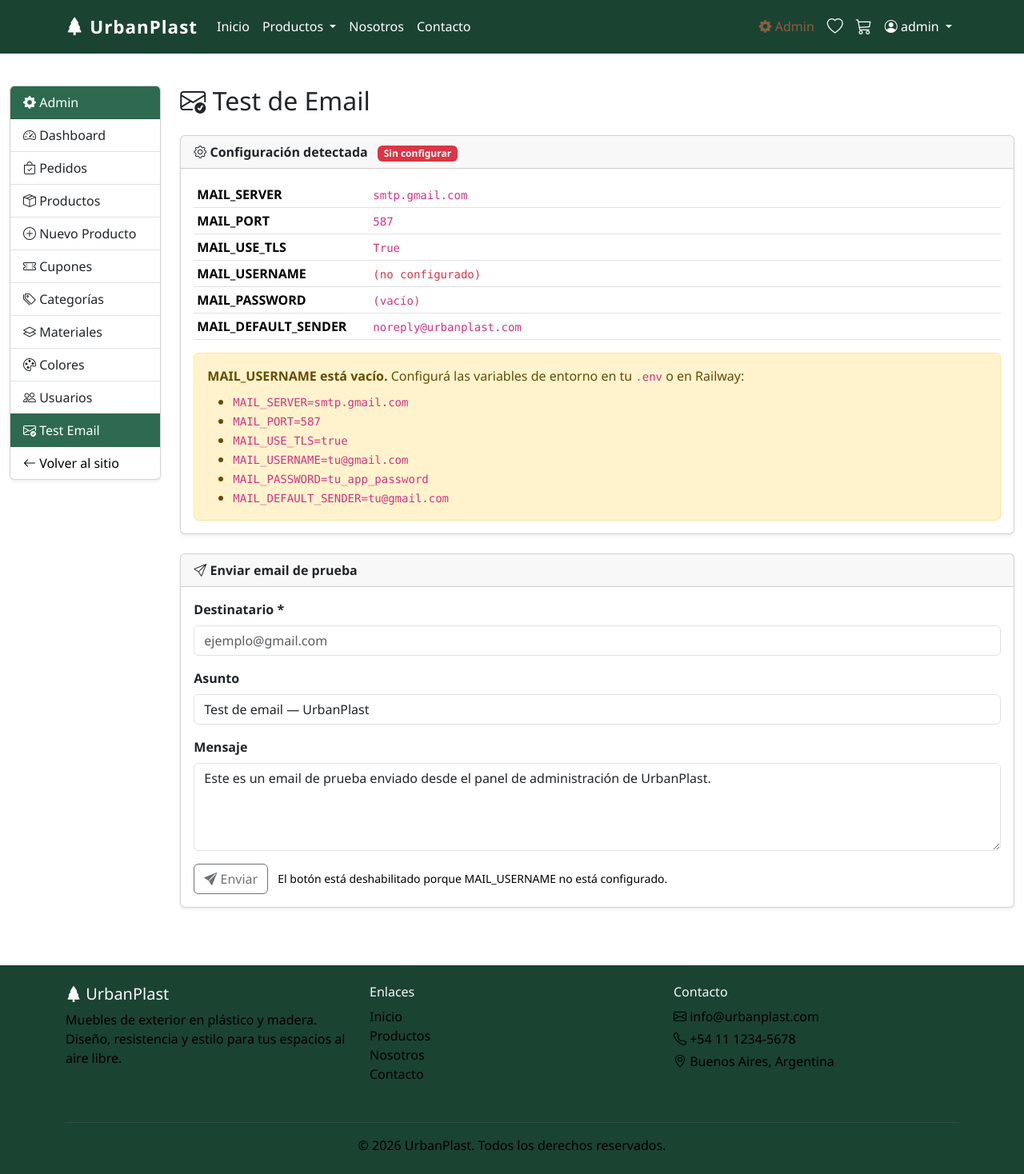
After one commit to Franxo54321/UrbanPlast, a Flask app: page /admin/test-email in a window 1280 px wide. The commit adds this page. Shown: the whole page at 80% size. Run offline with Flask 3, Linux system fonts and the light colour scheme; a user stored in the database is signed in; some libraries are stand-ins or nearby versions.

Commit message:
feat: add email test page in admin panel
Shows current Flask-Mail config and lets admin send a test email to any recipient, displaying the full SMTP error if it fails.

Co-Authored-By: Claude Sonnet 4.6 (1M context) <noreply@anthropic.com>

```diff
--- a/app/admin/routes.py
+++ b/app/admin/routes.py
@@ -577,3 +577,51 @@ def order_update_status(order_id):
     else:
         flash('Estado inválido.', 'danger')
     return redirect(url_for('admin.order_detail', order_id=order.id))
+
+
+# ──────────────────── Test Email ────────────────────
+
+@admin_bp.route('/test-email', methods=['GET', 'POST'])
+@admin_required
+def test_email():
+    from app import mail
+    from flask_mail import Message
+
+    config_info = {
+        'MAIL_SERVER': current_app.config.get('MAIL_SERVER', ''),
+        'MAIL_PORT': current_app.config.get('MAIL_PORT', ''),
+        'MAIL_USE_TLS': current_app.config.get('MAIL_USE_TLS', ''),
+        'MAIL_USERNAME': current_app.config.get('MAIL_USERNAME', '') or '(no configurado)',
+        'MAIL_DEFAULT_SENDER': current_app.config.get('MAIL_DEFAULT_SENDER', ''),
+        'mail_configured': bool(current_app.config.get('MAIL_USERNAME')),
+    }
+
+    result = None
+    if request.method == 'POST':
+        recipient = request.form.get('recipient', '').strip()
+        subject = request.form.get('subject', 'Test de email — UrbanPlast').strip()
+        body = request.form.get('body', 'Este es un email de prueba enviado desde el panel de administración.').strip()
+
+        if not recipient:
+            flash('Ingresá un destinatario.', 'danger')
+        elif not config_info['mail_configured']:
+            flash('El servidor de email no está configurado (MAIL_USERNAME vacío).', 'danger')
+        else:
+            try:
+                msg = Message(
+                    subject=subject,
+                    recipients=[recipient],
+                    body=body,
+                    html=f'<p>{body}</p><hr><small>Enviado desde el panel admin de UrbanPlast</small>'
+                )
+                mail.send(msg)
+                result = {'ok': True, 'recipient': recipient}
+                flash(f'Email enviado correctamente a {recipient}.', 'success')
+            except Exception as e:
+                result = {'ok': False, 'error': str(e)}
+                flash(f'Error al enviar: {e}', 'danger')
+
+    return render_template('admin/test_email.html',
+                           active_page='test_email',
+                           config_info=config_info,
+                           result=result)
--- a/app/templates/admin/_sidebar.html
+++ b/app/templates/admin/_sidebar.html
@@ -30,6 +30,9 @@
         <a href="{{ url_for('admin.users') }}" class="list-group-item list-group-item-action {% if active_page == 'users' %}active{% endif %}">
             <i class="bi bi-people"></i> Usuarios
         </a>
+        <a href="{{ url_for('admin.test_email') }}" class="list-group-item list-group-item-action {% if active_page == 'test_email' %}active{% endif %}">
+            <i class="bi bi-envelope-check"></i> Test Email
+        </a>
         <a href="{{ url_for('main.index') }}" class="list-group-item list-group-item-action text-muted">
             <i class="bi bi-arrow-left"></i> Volver al sitio
         </a>
--- /dev/null
+++ b/app/templates/admin/test_email.html
@@ -0,0 +1,132 @@
+{% extends "base.html" %}
+{% block title %}Test de Email{% endblock %}
+
+{% block content %}
+<div class="container-fluid py-4">
+    <div class="row">
+        <div class="col-md-2">{% include 'admin/_sidebar.html' %}</div>
+
+        <div class="col-md-10">
+            <h2 class="mb-4"><i class="bi bi-envelope-check"></i> Test de Email</h2>
+
+            <!-- Config actual -->
+            <div class="card mb-4 shadow-sm">
+                <div class="card-header fw-bold">
+                    <i class="bi bi-gear"></i> Configuración detectada
+                    {% if config_info.mail_configured %}
+                        <span class="badge bg-success ms-2">Configurado</span>
+                    {% else %}
+                        <span class="badge bg-danger ms-2">Sin configurar</span>
+                    {% endif %}
+                </div>
+                <div class="card-body">
+                    <table class="table table-sm mb-0">
+                        <tbody>
+                            <tr>
+                                <th style="width:220px">MAIL_SERVER</th>
+                                <td><code>{{ config_info.MAIL_SERVER or '(vacío)' }}</code></td>
+                            </tr>
+                            <tr>
+                                <th>MAIL_PORT</th>
+                                <td><code>{{ config_info.MAIL_PORT }}</code></td>
+                            </tr>
+                            <tr>
+                                <th>MAIL_USE_TLS</th>
+                                <td><code>{{ config_info.MAIL_USE_TLS }}</code></td>
+                            </tr>
+                            <tr>
+                                <th>MAIL_USERNAME</th>
+                                <td>
+                                    {% if config_info.mail_configured %}
+                                        <code class="text-success">{{ config_info.MAIL_USERNAME }}</code>
+                                    {% else %}
+                                        <code class="text-danger">{{ config_info.MAIL_USERNAME }}</code>
+                                    {% endif %}
+                                </td>
+                            </tr>
+                            <tr>
+                                <th>MAIL_PASSWORD</th>
+                                <td><code>{{ '••••••••' if config_info.mail_configured else '(vacío)' }}</code></td>
+                            </tr>
+                            <tr>
+                                <th>MAIL_DEFAULT_SENDER</th>
+                                <td><code>{{ config_info.MAIL_DEFAULT_SENDER or '(vacío)' }}</code></td>
+                            </tr>
+                        </tbody>
+                    </table>
+
+                    {% if not config_info.mail_configured %}
+                    <div class="alert alert-warning mt-3 mb-0">
+                        <strong>MAIL_USERNAME está vacío.</strong> Configurá las variables de entorno en tu <code>.env</code> o en Railway:
+                        <ul class="mb-0 mt-2">
+                            <li><code>MAIL_SERVER=smtp.gmail.com</code></li>
+                            <li><code>MAIL_PORT=587</code></li>
+                            <li><code>MAIL_USE_TLS=true</code></li>
+                            <li><code>MAIL_USERNAME=tu@gmail.com</code></li>
+                            <li><code>MAIL_PASSWORD=tu_app_password</code></li>
+                            <li><code>MAIL_DEFAULT_SENDER=tu@gmail.com</code></li>
+                        </ul>
+                    </div>
+                    {% endif %}
+                </div>
+            </div>
+
+            <!-- Resultado del envío anterior -->
+            {% if result %}
+            <div class="alert {% if result.ok %}alert-success{% else %}alert-danger{% endif %} mb-4">
+                {% if result.ok %}
+                    <i class="bi bi-check-circle-fill"></i>
+                    Email enviado exitosamente a <strong>{{ result.recipient }}</strong>.
+                {% else %}
+                    <i class="bi bi-x-circle-fill"></i>
+                    <strong>Error al enviar:</strong><br>
+                    <pre class="mb-0 mt-2" style="font-size:.85rem;white-space:pre-wrap">{{ result.error }}</pre>
+                {% endif %}
+            </div>
+            {% endif %}
+
+            <!-- Formulario de test -->
+            <div class="card shadow-sm">
+                <div class="card-header fw-bold"><i class="bi bi-send"></i> Enviar email de prueba</div>
+                <div class="card-body">
+                    <form method="POST">
+                        <input type="hidden" name="csrf_token" value="{{ csrf_token() }}">
+
+                        <div class="mb-3">
+                            <label class="form-label fw-semibold">Destinatario *</label>
+                            <input type="email" name="recipient"
+                                   class="form-control"
+                                   placeholder="ejemplo@gmail.com"
+                                   value="{{ request.form.get('recipient', '') }}"
+                                   required>
+                        </div>
+
+                        <div class="mb-3">
+                            <label class="form-label fw-semibold">Asunto</label>
+                            <input type="text" name="subject"
+                                   class="form-control"
+                                   value="{{ request.form.get('subject', 'Test de email — UrbanPlast') }}">
+                        </div>
+
+                        <div class="mb-3">
+                            <label class="form-label fw-semibold">Mensaje</label>
+                            <textarea name="body" class="form-control" rows="4">{{ request.form.get('body', 'Este es un email de prueba enviado desde el panel de administración de UrbanPlast.') }}</textarea>
+                        </div>
+
+                        <button type="submit"
+                                class="btn btn-up-green"
+                                {% if not config_info.mail_configured %}disabled title="Configurá MAIL_USERNAME primero"{% endif %}>
+                            <i class="bi bi-send-fill"></i> Enviar
+                        </button>
+
+                        {% if not config_info.mail_configured %}
+                        <small class="text-muted ms-2">El botón está deshabilitado porque MAIL_USERNAME no está configurado.</small>
+                        {% endif %}
+                    </form>
+                </div>
+            </div>
+
+        </div>
+    </div>
+</div>
+{% endblock %}
```
